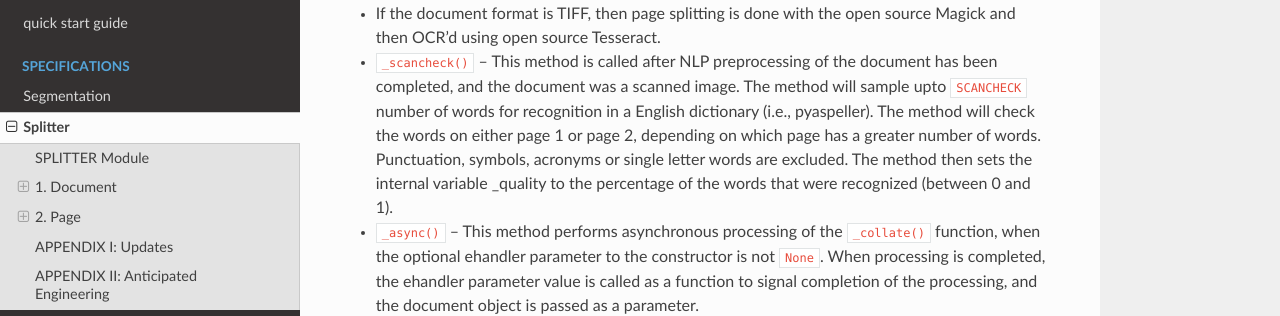
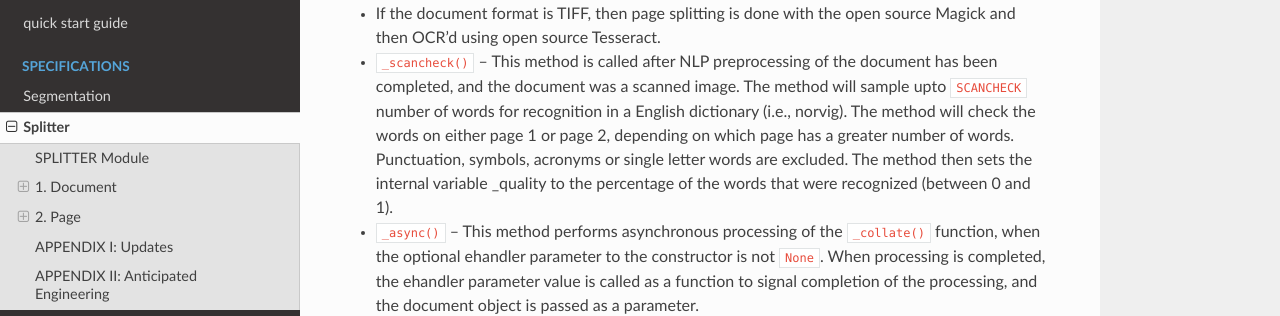
Before and after one commit to andrewferlitsch/Gap, an MkDocs documentation site: the page built from docs/specs/splitter_spec.md, in a window 1280 px wide and 900 px high, scrolled down 10696 px. Shown: the part 156-472 px from the top of the window. Built offline with MkDocs 1.6.1, drawn with Linux system fonts in a browser that asks for light colours; nearby versions of some CDN libraries.

Commit message:
Update splitter_spec.md

```diff
--- a/docs/specs/splitter_spec.md
+++ b/docs/specs/splitter_spec.md
@@ -439,7 +439,7 @@
 
    - If the document format is TIFF, then page splitting is done with the open source Magick and then OCR’d using open source Tesseract.
 
-+ `_scancheck()` – This method is called after NLP preprocessing of the document has been completed, and the document was a scanned image. The method will sample upto `SCANCHECK` number of words for recognition in a English dictionary (i.e., pyaspeller). The method will check the words on either page 1 or page 2, depending on which page has a greater number of words. Punctuation, symbols, acronyms or single letter words are excluded. The method then sets the internal variable _quality to the percentage of the words that were recognized (between 0 and 1).
++ `_scancheck()` – This method is called after NLP preprocessing of the document has been completed, and the document was a scanned image. The method will sample upto `SCANCHECK` number of words for recognition in a English dictionary (i.e., norvig). The method will check the words on either page 1 or page 2, depending on which page has a greater number of words. Punctuation, symbols, acronyms or single letter words are excluded. The method then sets the internal variable _quality to the percentage of the words that were recognized (between 0 and 1).
 
 + `_async()` – This method performs asynchronous processing of the `_collate()` function, when the optional ehandler parameter to the constructor is not `None`. When processing is completed, the ehandler parameter value is called as a function to signal completion of the processing, and the document object is passed as a parameter.
 
```
